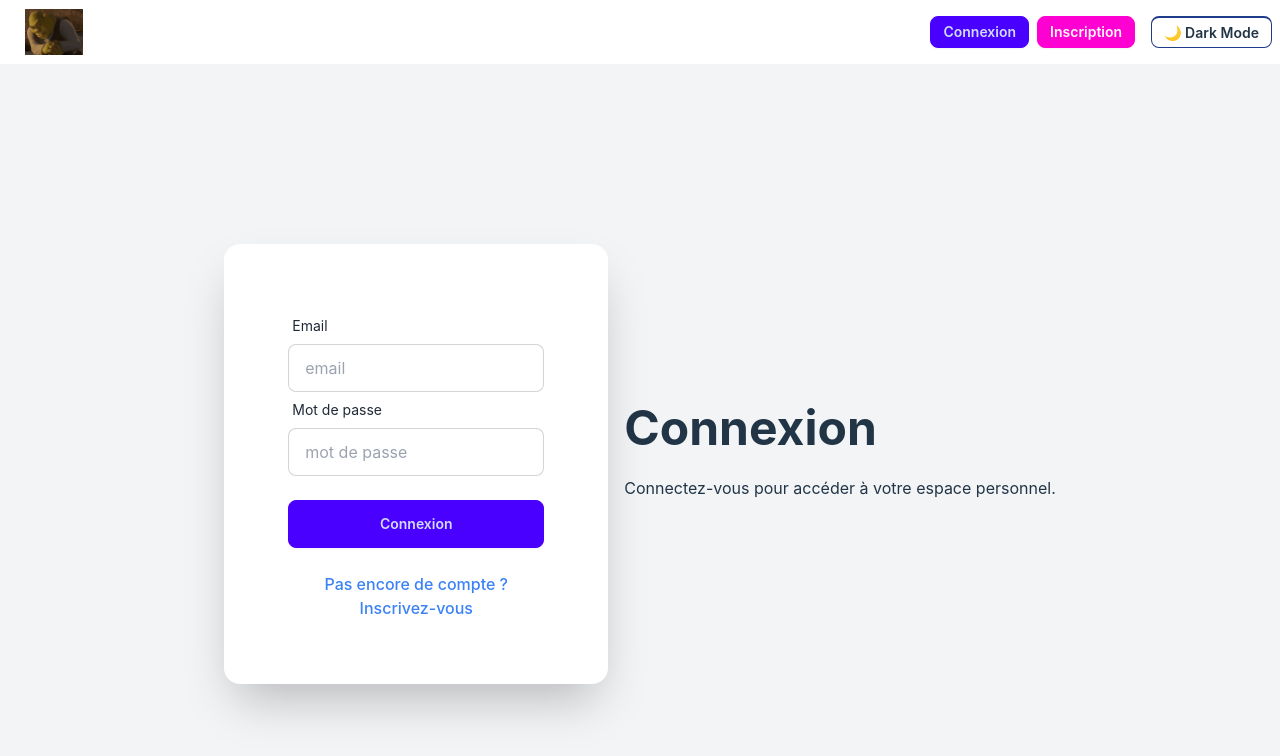
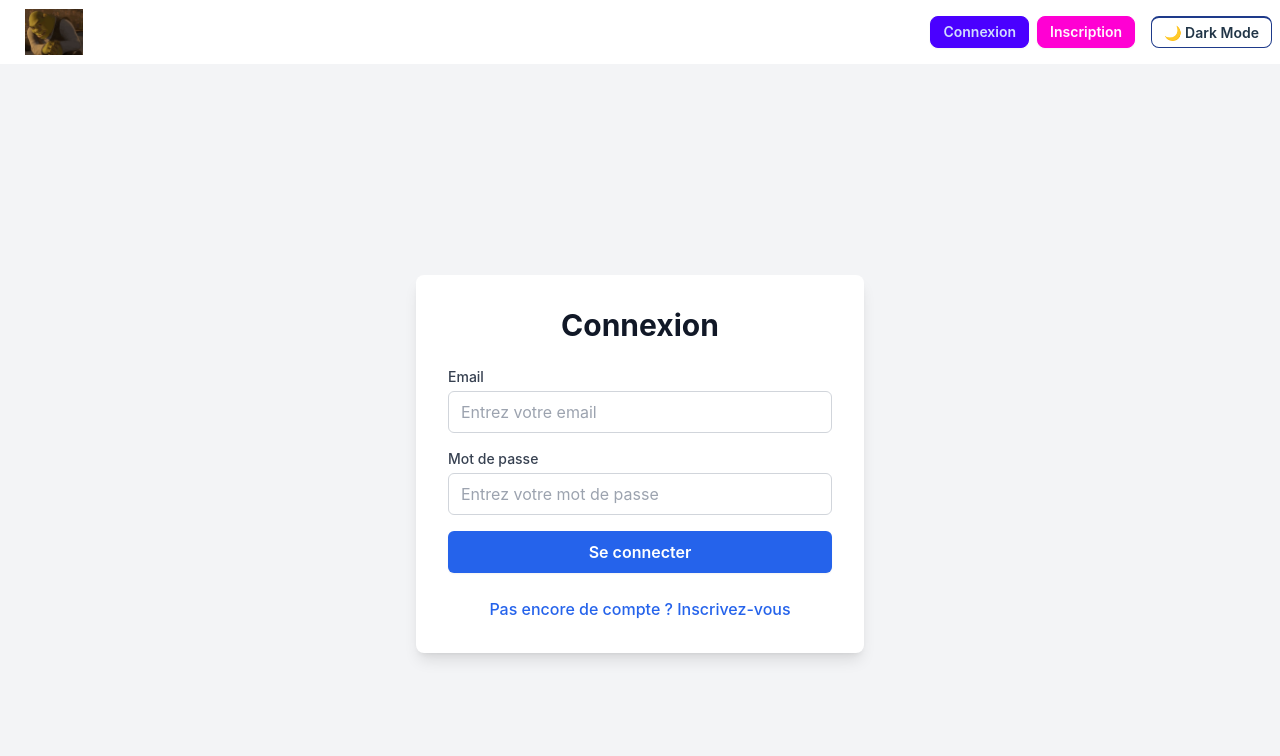
Before and after one commit to Azroph/React-game, a React (Vite) app in the folder frontend/: page /login in a window 1280 px wide. Shown: the top 756 px of the page. Built offline with nearby package versions, Linux system fonts and the light colour scheme.

Commit message:
fix refresh log out issue

```diff
--- a/frontend/src/Components/AuthContext.jsx
+++ b/frontend/src/Components/AuthContext.jsx
@@ -4,22 +4,70 @@ export const AuthContext = createContext();
 
 export const AuthProvider = ({ children }) => {
   const [isAuthenticated, setIsAuthenticated] = useState(false);
+  const [isLoading, setIsLoading] = useState(true);
 
   useEffect(() => {
-    const token = localStorage.getItem('token');
-    if (token) {
-      setIsAuthenticated(true);
-    }
+    const verifyToken = async () => {
+      const token = localStorage.getItem('token');
+      if (token) {
+        try {
+          // Vérifier le token auprès du serveur
+          const response = await fetch('http://localhost:3000/users', {
+            headers: {
+              'Authorization': `Bearer ${token}`
+            }
+          });
+
+          if (response.ok) {
+            setIsAuthenticated(true);
+          } else {
+            // Si le token n'est pas valide, on nettoie le localStorage
+            localStorage.removeItem('token');
+            localStorage.removeItem('userId');
+            setIsAuthenticated(false);
+          }
+        } catch (error) {
+          console.error('Erreur de vérification du token:', error);
+          setIsAuthenticated(false);
+        }
+      } else {
+        setIsAuthenticated(false);
+      }
+      setIsLoading(false);
+    };
+
+    verifyToken();
   }, []);
 
   const login = () => {
     setIsAuthenticated(true);
   };
 
-  const logout = () => {
+  const logout = async () => {
+    const token = localStorage.getItem('token');
+    if (token) {
+      try {
+        // Appel au serveur pour le logout
+        await fetch('http://localhost:3000/logout', {
+          method: 'POST',
+          headers: {
+            'Authorization': `Bearer ${token}`
+          }
+        });
+      } catch (error) {
+        console.error('Erreur lors de la déconnexion:', error);
+      }
+    }
     localStorage.removeItem('token');
+    localStorage.removeItem('userId');
     setIsAuthenticated(false);
   };
+
+  if (isLoading) {
+    return <div className="flex justify-center items-center min-h-screen">
+      <div className="animate-spin rounded-full h-12 w-12 border-b-2 border-blue-500"></div>
+    </div>;
+  }
 
   return (
     <AuthContext.Provider value={{ isAuthenticated, login, logout }}>
--- a/frontend/src/Components/Game/Game.jsx
+++ b/frontend/src/Components/Game/Game.jsx
@@ -1,26 +1,8 @@
 import React, { useEffect } from 'react';
 
 const Game = () => {
-    useEffect(() => {
-        const ws = new WebSocket('ws://localhost:3000/ws/game');
 
-        ws.onopen = () => {
-            console.log('Connecté!');
-            ws.send(JSON.stringify({type: 'test'}));
-        };
-
-        ws.onmessage = (evt) => {
-            console.log('Message reçu:', evt.data);
-        };
-
-        ws.onerror = (err) => {
-            console.error('Erreur WebSocket:', err);
-        };
-
-        return () => ws.close();
-    }, []);
-
-    return <div>Test WebSocket</div>;
+    return <div>Test game</div>;
 };
 
 export default Game;
--- a/frontend/src/Components/LoginForm.jsx
+++ b/frontend/src/Components/LoginForm.jsx
@@ -33,87 +33,93 @@ const LoginForm = () => {
                 throw new Error(responseData.error);
             }
 
+            if (responseData.token) {
                 localStorage.setItem('token', responseData.token);
-            if (responseData.userId) {
                 localStorage.setItem('userId', responseData.userId);
-            }
-
                 login();
                 navigate('/game');
+            }
         } catch (error) {
             console.error('Erreur de connexion détaillée:', error);
             setLoginError(error.message || 'Erreur lors de la connexion. Veuillez réessayer.');
         } finally {
             setSubmitting(false);
         }
-        if (responseData.token) {
-  localStorage.setItem('token', responseData.token);
-  // Stocke aussi l'ID de l'utilisateur pour le WebSocket
-  localStorage.setItem('userId', responseData.userId);
-  login();
-  navigate('/game'); // Redirige vers le lobby au lieu du dashboard
-}
     };
 
     return (
-        <div className="hero min-h-screen bg-gray-100 dark:bg-gray-900 transition-colors duration-200">
-            <div className="hero-content flex-col lg:flex-row-reverse">
-                <div className="text-center lg:text-left">
-                    <h1 className="text-5xl font-bold dark:text-white">Connexion</h1>
-                    <p className="py-6 dark:text-gray-300">Connectez-vous pour accéder à votre espace personnel.</p>
-                </div>
-                <div className="card flex-shrink-0 w-full max-w-sm shadow-2xl bg-white dark:bg-gray-800">
-                    <div className="card-body">
+        <div className="flex flex-col justify-center items-center min-h-screen bg-gray-100 dark:bg-gray-900 transition-colors duration-200 py-8">
+            <div className="w-full max-w-md p-8 bg-white dark:bg-gray-800 rounded-lg shadow-lg">
                 <Formik
                     initialValues={{ email: '', password: '' }}
                     validationSchema={validationSchema}
                     onSubmit={handleSubmit}
                 >
                     {({ isSubmitting }) => (
-                                <Form>
-                                    <div className="form-control">
-                                        <label className="label">
-                                            <span className="label-text dark:text-gray-200">Email</span>
+                        <Form className="space-y-4">
+                            <h2 className="text-3xl font-bold mb-6 text-center text-gray-900 dark:text-white">
+                                Connexion
+                            </h2>
+
+                            {loginError && (
+                                <div className="p-3 mb-4 text-sm text-red-600 dark:text-red-400 bg-red-100 dark:bg-red-900/20 rounded-md">
+                                    {loginError}
+                                </div>
+                            )}
+
+                            <div>
+                                <label htmlFor="email" className="text-left block text-sm font-medium text-gray-700 dark:text-gray-300 mb-1">
+                                    Email
                                 </label>
                                 <Field
                                     type="email"
                                     name="email"
-                                            placeholder="email"
-                                            className="input input-bordered bg-white dark:bg-gray-700 dark:text-white dark:border-gray-600"
+                                    id="email"
+                                    className="w-full px-3 py-2 rounded-md border border-gray-300 dark:border-gray-600
+                                             bg-white dark:bg-gray-700 text-gray-900 dark:text-white
+                                             focus:ring-2 focus:ring-blue-500 dark:focus:ring-blue-400 focus:border-transparent"
+                                    placeholder="Entrez votre email"
                                 />
-                                        <ErrorMessage name="email" component="div" className="text-red-500 text-sm mt-1" />
+                                <ErrorMessage name="email" component="div" className="mt-1 text-sm text-red-600 dark:text-red-400" />
                             </div>
-                                    <div className="form-control">
-                                        <label className="label">
-                                            <span className="label-text dark:text-gray-200">Mot de passe</span>
+
+                            <div>
+                                <label htmlFor="password" className="text-left block text-sm font-medium text-gray-700 dark:text-gray-300 mb-1">
+                                    Mot de passe
                                 </label>
                                 <Field
                                     type="password"
                                     name="password"
-                                            placeholder="mot de passe"
-                                            className="input input-bordered bg-white dark:bg-gray-700 dark:text-white dark:border-gray-600"
+                                    id="password"
+                                    className="w-full px-3 py-2 rounded-md border border-gray-300 dark:border-gray-600
+                                             bg-white dark:bg-gray-700 text-gray-900 dark:text-white
+                                             focus:ring-2 focus:ring-blue-500 dark:focus:ring-blue-400 focus:border-transparent"
+                                    placeholder="Entrez votre mot de passe"
                                 />
-                                        <ErrorMessage name="password" component="div" className="text-red-500 text-sm mt-1" />
+                                <ErrorMessage name="password" component="div" className="mt-1 text-sm text-red-600 dark:text-red-400" />
                             </div>
-                                    {loginError && <div className="text-red-500 text-sm mb-4">{loginError}</div>}
-                                    <div className="form-control mt-6">
+
                             <button
-                                            className="btn btn-primary dark:bg-blue-600 dark:hover:bg-blue-700 dark:text-white"
                                 type="submit"
                                 disabled={isSubmitting}
+                                className="w-full py-2 px-4 bg-blue-600 hover:bg-blue-700 dark:bg-blue-500 dark:hover:bg-blue-600
+                                         text-white font-semibold rounded-md shadow-sm transition-colors duration-200
+                                         focus:outline-none focus:ring-2 focus:ring-offset-2 focus:ring-blue-500
+                                         disabled:opacity-50 disabled:cursor-not-allowed"
                             >
-                                            {isSubmitting ? 'Connexion...' : 'Connexion'}
+                                {isSubmitting ? 'Connexion en cours...' : 'Se connecter'}
                             </button>
-                                    </div>
                         </Form>
                     )}
                 </Formik>
-                        <div className="mt-4 text-center">
-                            <Link to="/register" className="text-blue-500 hover:underline dark:text-blue-400">
+
+                <div className="mt-6 text-center">
+                    <Link
+                        to="/register"
+                        className="text-blue-600 dark:text-blue-400 hover:underline font-medium"
+                    >
                         Pas encore de compte ? Inscrivez-vous
                     </Link>
-                        </div>
-                    </div>
                 </div>
             </div>
         </div>
--- a/frontend/src/Components/PrivateRoute.jsx
+++ b/frontend/src/Components/PrivateRoute.jsx
@@ -4,8 +4,14 @@ import { AuthContext } from './AuthContext';
 
 const PrivateRoute = () => {
   const { isAuthenticated } = useContext(AuthContext);
+  const token = localStorage.getItem('token');
 
-  return isAuthenticated ? <Outlet /> : <Navigate to="/login" />;
+  // On vérifie à la fois le contexte et le token
+  if (!isAuthenticated && !token) {
+    return <Navigate to="/login" />;
+  }
+
+  return <Outlet />;
 };
 
 export default PrivateRoute;
```
Lines whose indentation alone changed are shown as unchanged.
